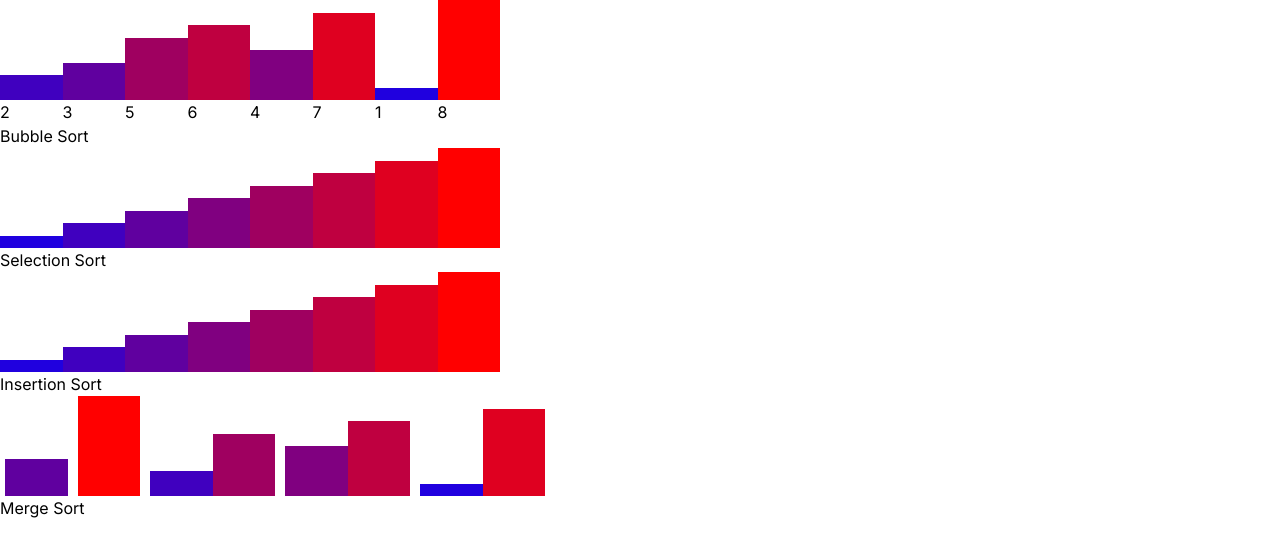
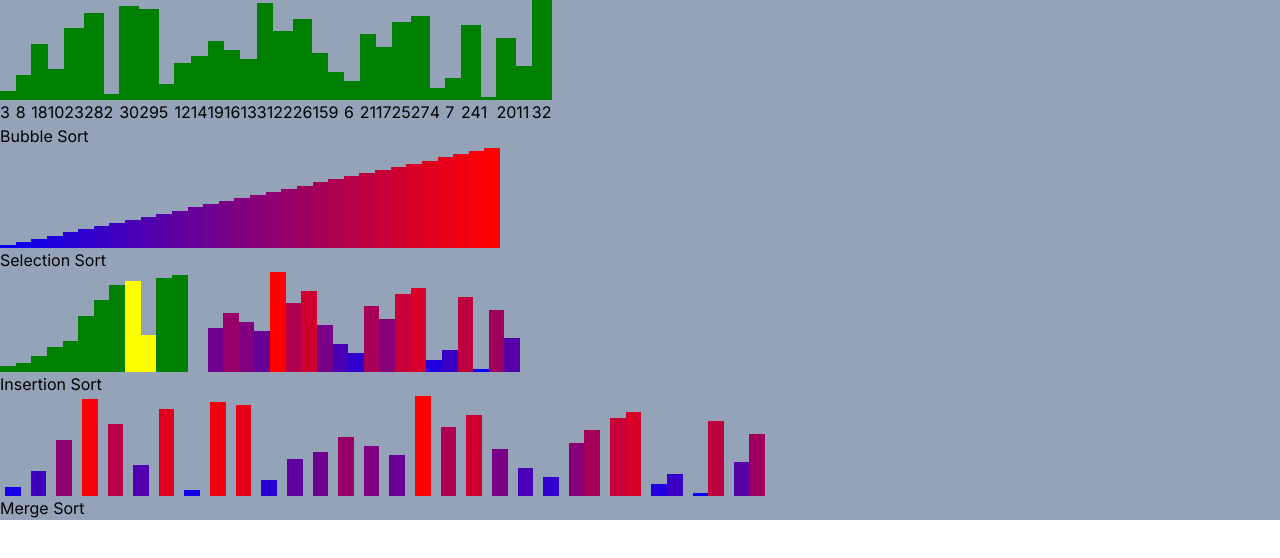
Before and after one commit to fractal-bootcamp/briansmiley.algorithms, a Next.js app: page / in a window 1280 px wide. Shown: the top 558 px of the page. Built offline with nearby package versions, Linux system fonts and the light colour scheme.

Commit message:
recolors stuff

```diff
--- a/app/algorithms/insertionSortFunc.ts
+++ b/app/algorithms/insertionSortFunc.ts
@@ -21,3 +21,55 @@ const insertionSort = (unsortedArray: number[]) => {
 };
 
 export default insertionSort;
+
+interface InsertionHistorySnapshot {
+  unsorted: number[];
+  sorting: number[];
+  comparing: [number, number];
+}
+export const insertionSort2 = (unsortedArray: number[]) => {
+  let src = [...unsortedArray];
+  let sortedArray: number[] = [];
+  const history: InsertionHistorySnapshot[] = [];
+  //repeatedly pop elements out of the original array an into the sorted array, swapping them over into place
+  while (src.length > 0) {
+    //take the first element from src and put it on sorted
+    sortedArray.push(src.shift()!);
+    //repeatedly swap until the entry to its left is smaller
+    let insertionIndex = sortedArray.length - 1;
+    history.push({
+      unsorted: [...src],
+      sorting: [...sortedArray],
+      comparing: [sortedArray[insertionIndex], sortedArray[insertionIndex - 1]]
+    });
+    while (
+      insertionIndex >= 0 &&
+      sortedArray[insertionIndex - 1] > sortedArray[insertionIndex]
+    ) {
+      [sortedArray[insertionIndex], sortedArray[insertionIndex - 1]] = [
+        sortedArray[insertionIndex - 1],
+        sortedArray[insertionIndex]
+      ];
+      //after each swap, push the state to history
+      insertionIndex--;
+      history.push({
+        unsorted: [...src],
+        sorting: [...sortedArray],
+        comparing: [
+          sortedArray[insertionIndex],
+          sortedArray[insertionIndex - 1]
+        ]
+      });
+    }
+  }
+  history.push({
+    unsorted: [...src],
+    sorting: [...sortedArray],
+    comparing: [-1, -1]
+  });
+  return {
+    originalArray: unsortedArray,
+    sortedArray: sortedArray,
+    history: history
+  };
+};
--- a/app/components/BubbleSort.tsx
+++ b/app/components/BubbleSort.tsx
@@ -20,9 +20,10 @@ export default function BubbleSort({ unsortedArray, tick }: SortVizProps) {
           <SortableBar
             height={val}
             color={
-              solution.history[idx].comparing.includes(val) ||
-              idx === solution.history.length - 1
+              idx >= history.length - 1
                 ? "green"
+                : solution.history[idx].comparing.includes(val)
+                ? "yellow"
                 : undefined
             }
             max={Math.max(...unsortedArray)}
--- a/app/components/InsertionSort.tsx
+++ b/app/components/InsertionSort.tsx
@@ -3,11 +3,11 @@
 import React, { useEffect, useState } from "react";
 import { scrambled, isSorted } from "../algorithms/utils";
 import SortableBar from "./SortableBar";
-import insertionSort from "../algorithms/insertionSortFunc";
+import { insertionSort2 } from "../algorithms/insertionSortFunc";
 import { SortVizProps } from "./Sorts";
 
 export default function InsertionSort({ unsortedArray, tick }: SortVizProps) {
-  const solution = insertionSort(unsortedArray);
+  const solution = insertionSort2(unsortedArray);
   const [idx, setIdx] = useState(0);
   useEffect(() => {
     if (idx === solution.history.length - 1) return;
@@ -16,17 +16,20 @@ export default function InsertionSort({ unsortedArray, tick }: SortVizProps) {
   return (
     <div className="flex gap-5">
       <div className="flex justify-start items-end">
-        {solution.history[idx].map(val => (
+        {solution.history[idx].sorting.map(val => (
           <SortableBar
             height={val}
             max={Math.max(...unsortedArray)}
             arrayLength={solution.originalArray.length}
+            color={
+              solution.history[idx].comparing.includes(val) ? "yellow" : "green"
+            }
             key={`insertionSort${val}`}
           />
         ))}
       </div>
       <div className="flex justify-start items-end">
-        {solution.originalArray.slice(idx + 1).map(val => (
+        {solution.history[idx].unsorted.map(val => (
           <SortableBar
             height={val}
             max={Math.max(...unsortedArray)}
--- a/app/components/SortableBar.tsx
+++ b/app/components/SortableBar.tsx
@@ -3,18 +3,20 @@ type SortableBarProps = {
   height: number;
   arrayLength: number;
   max: number;
+  color?: string;
 };
 export default function SortableBar({
   height,
   arrayLength,
-  max
+  max,
+  color
 }: SortableBarProps) {
   const style: React.CSSProperties = {
     minHeight: `${height * (100 / max)}px`,
     minWidth: `${500 / arrayLength}px`,
-    backgroundColor: `rgb(${height * (255 / max)} 0 ${
-      255 - (255 / max) * height
-    })`
+    backgroundColor: color
+      ? color
+      : `rgb(${height * (255 / max)} 0 ${255 - (255 / max) * height})`
   };
   return (
     <div className="flex flex-col">
--- a/app/components/Sorts.tsx
+++ b/app/components/Sorts.tsx
@@ -5,7 +5,7 @@ import BubbleSort from "./BubbleSort";
 import InsertionSort from "./InsertionSort";
 import SelectionSort from "./SelectionSort";
 import MergeSort from "./MergeSort";
-const sampleArray = Array.from({ length: 8 }, (_, idx) => idx + 1);
+const sampleArray = Array.from({ length: 32 }, (_, idx) => idx + 1);
 export interface SortVizProps {
   unsortedArray: number[];
   tick: number;
@@ -18,13 +18,13 @@ const sorts = [
 ];
 const Sorts = () => {
   const [sortData, setSortData] = useState(() =>
-    scrambled(Array.from({ length: 8 }, (_, idx) => idx + 1))
+    scrambled(Array.from({ length: 32 }, (_, idx) => idx + 1))
   );
   return (
-    <div>
+    <div className="bg-slate-400">
       {sorts.map(sort => (
         <div key={sort.name}>
-          <sort.component unsortedArray={sortData} tick={500} />
+          <sort.component unsortedArray={sortData} tick={150} />
           {sort.name}
         </div>
       ))}
```
